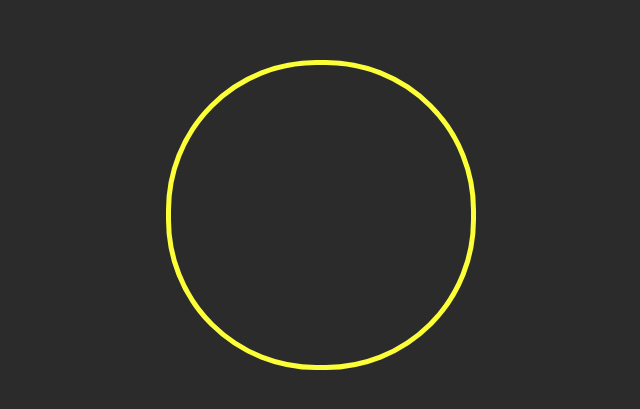
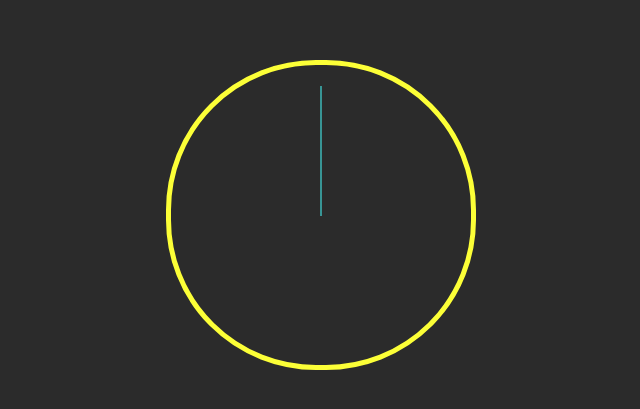
Before and after one commit to Emile-Massumov/javascript-clock, a website built with Parcel: page index.html in a window 1280 px wide. Shown: the part 185-594 px from the top of the page, 319-959 px from the left. Built offline with nearby package versions, Linux system fonts and the light colour scheme.

Commit message:
added second hand

```diff
--- a/css/main.css
+++ b/css/main.css
@@ -26,6 +26,18 @@ body {
   width: 300px;
   border-radius: 150px;
   border: 5px solid rgb(252, 255, 55);
+  position: absolute;
+}
+
+#seconds-clock {
+  background-color: rgb(70, 255, 255);
+  position: absolute;
+  height: 130px;
+  width: 2px;
+  left: 149px;
+  bottom: 149px;
+  opacity: 50%;
+
 }
 
 /*
```
